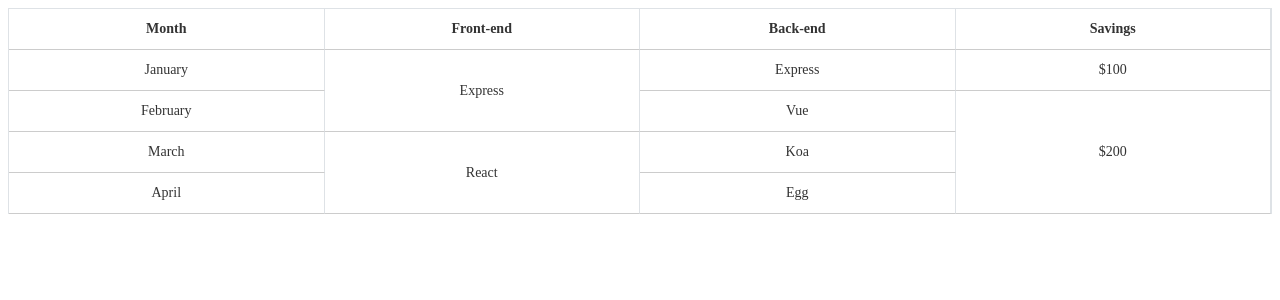
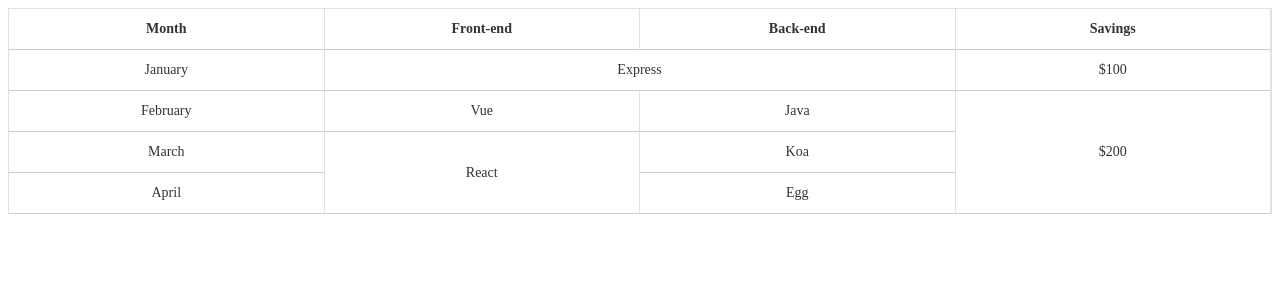
Before and after one commit to ZHONGJIAFENG7/Vue, a Vue app: page /#/ in a window 1280 px wide. Shown: the top 300 px of the page. Built offline with nearby package versions, Linux system fonts and the light colour scheme.

Commit message:
fix: example修改

```diff
--- a/src/components/MergeTable.vue
+++ b/src/components/MergeTable.vue
@@ -14,8 +14,8 @@
         },
         {
           month: 'February',
-          frontEnd: 'Express',
-          backEnd: 'Vue',
+          frontEnd: 'Vue',
+          backEnd: 'Java',
           savings: '$200'
         },
         { month: 'March', frontEnd: 'React', backEnd: 'Koa', savings: '$200' },
```
